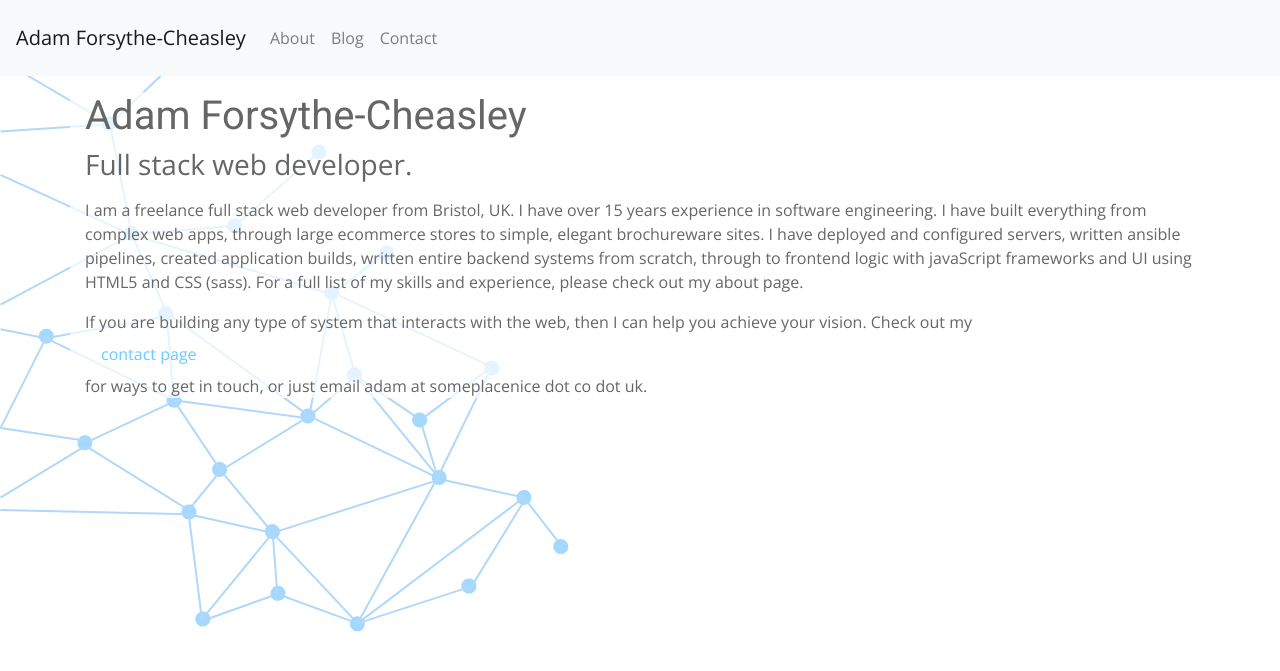
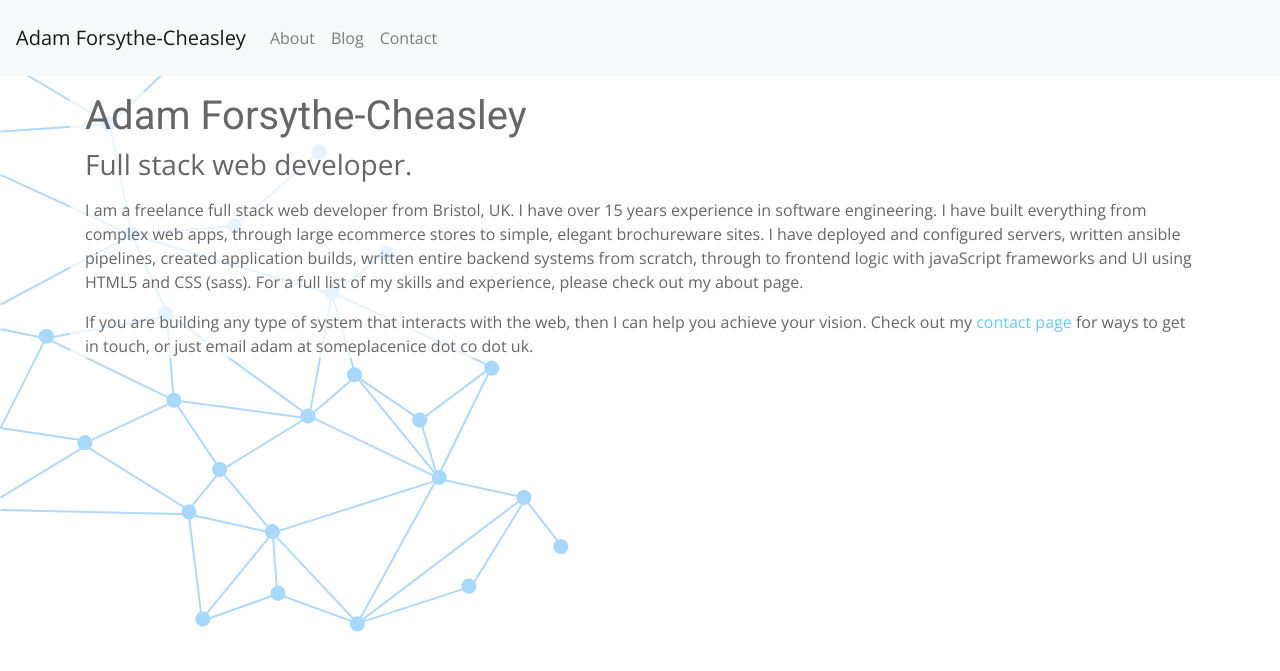
Before and after one commit to adamcheasley/adamcheasley.github.io, a Jekyll site: the page built from index.html, in a window 1280 px wide. Shown: the top 671 px of the page. Built offline with Jekyll 4.4.1, drawn with Linux system fonts in a browser that asks for light colours.

Commit message:
Remove erroneous class

```diff
--- a/index.html
+++ b/index.html
@@ -41,5 +41,5 @@
 
   <p>
     If you are building any type of system that interacts with the web, then I can help you achieve your vision.
-    Check out my <a class="nav-link" href="/contact/">contact page</a> for ways to get in touch, or just email adam at someplacenice dot co dot uk.
+    Check out my <a href="/contact/">contact page</a> for ways to get in touch, or just email adam at someplacenice dot co dot uk.
   </p>
```
